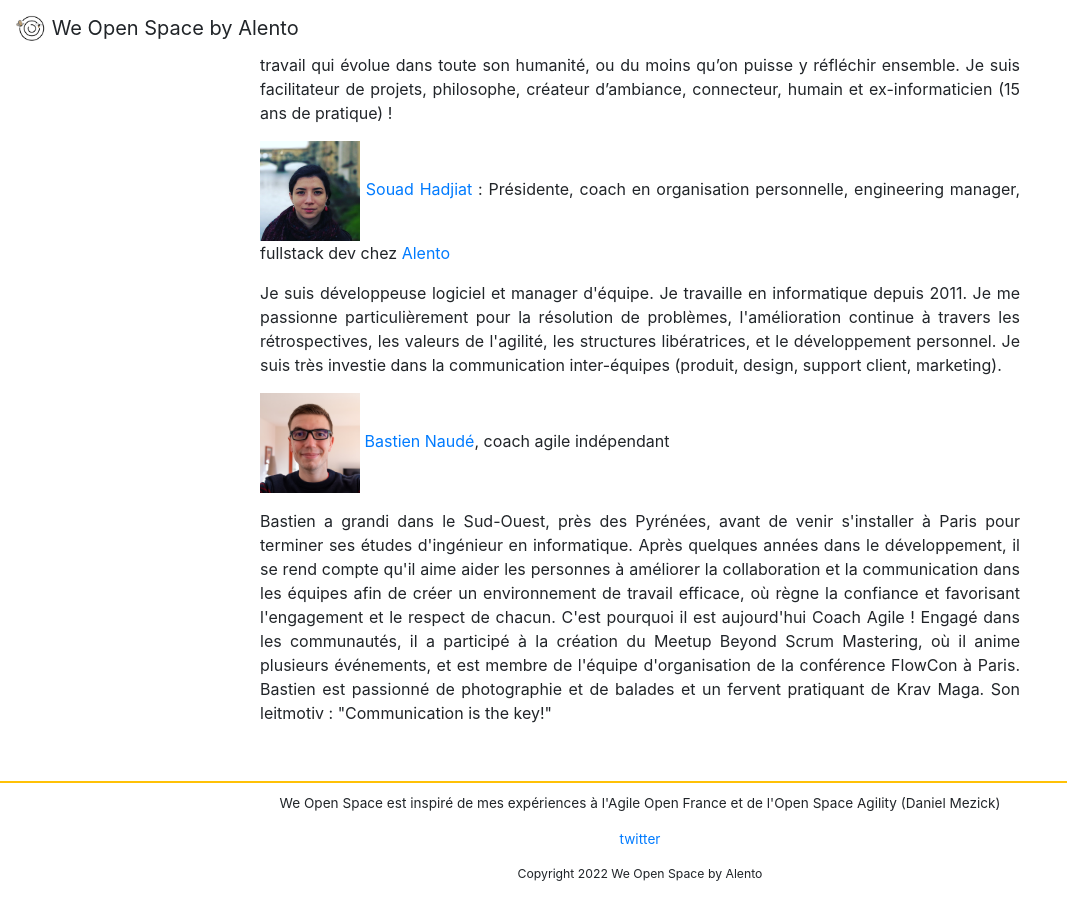
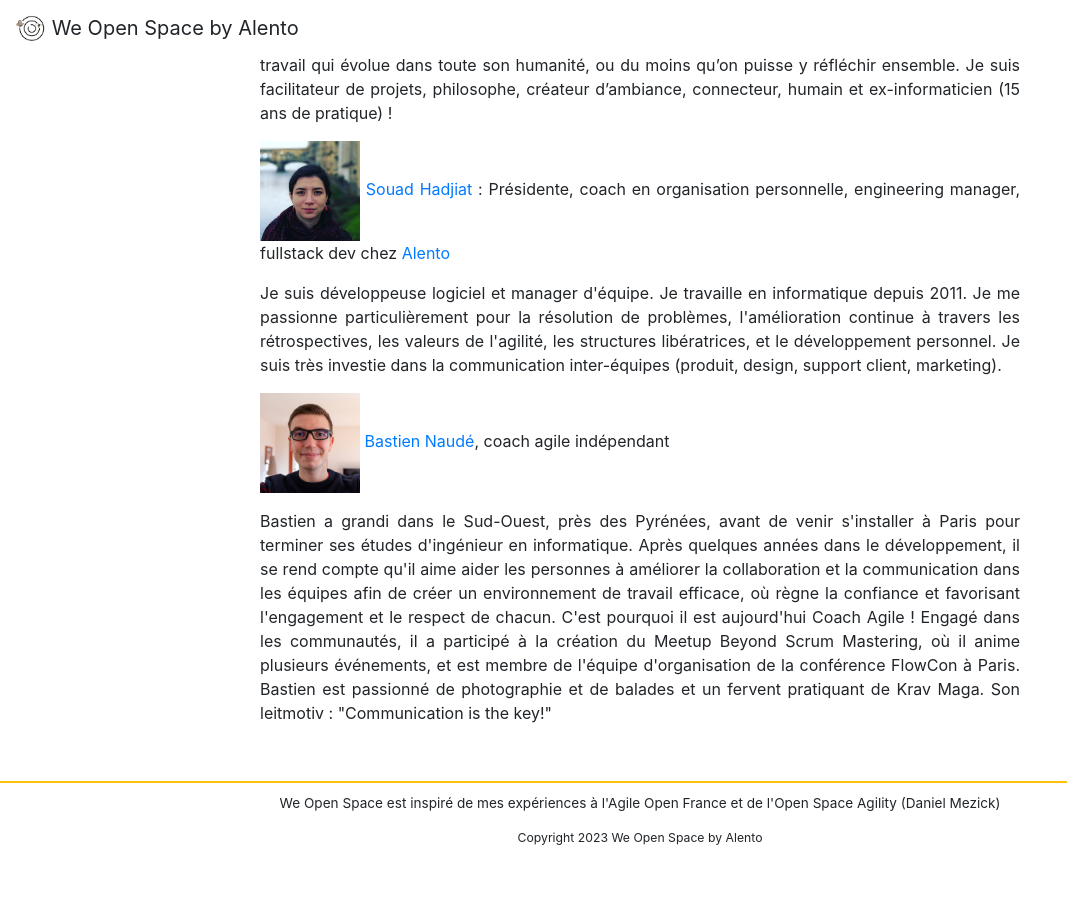
Before and after one commit to alexthib/weopenspace, a Jekyll site: the page built from index.html, in a window 1280 px wide and 900 px high, scrolled down 2548 px. Shown: the whole window, without its empty margins (0-1067 px from the left). Built offline with Jekyll 4.4.1, drawn with Linux system fonts in a browser that asks for light colours; nearby versions of some CDN libraries; the list of posts is cut into pages by our own code; after the commit the page ends 3411 px from its top, so only the background shows below that.

Commit message:
Update footer.html
nous n'avons plus de twitter

```diff
--- a/_includes/footer.html
+++ b/_includes/footer.html
@@ -5,13 +5,8 @@
   	    <p>
   	    	{{ site.description }}
   	    </p>
-  	    <p class="view">
-          <a href="https://twitter.com/Alento_fr" target="_twitter">
-               twitter
-          </a>
-        </p>
   	    <p class="copyright">
-        	Copyright 2022 We Open Space by Alento
+        	Copyright 2023 We Open Space by Alento
         </p>
     </footer>
 
```
